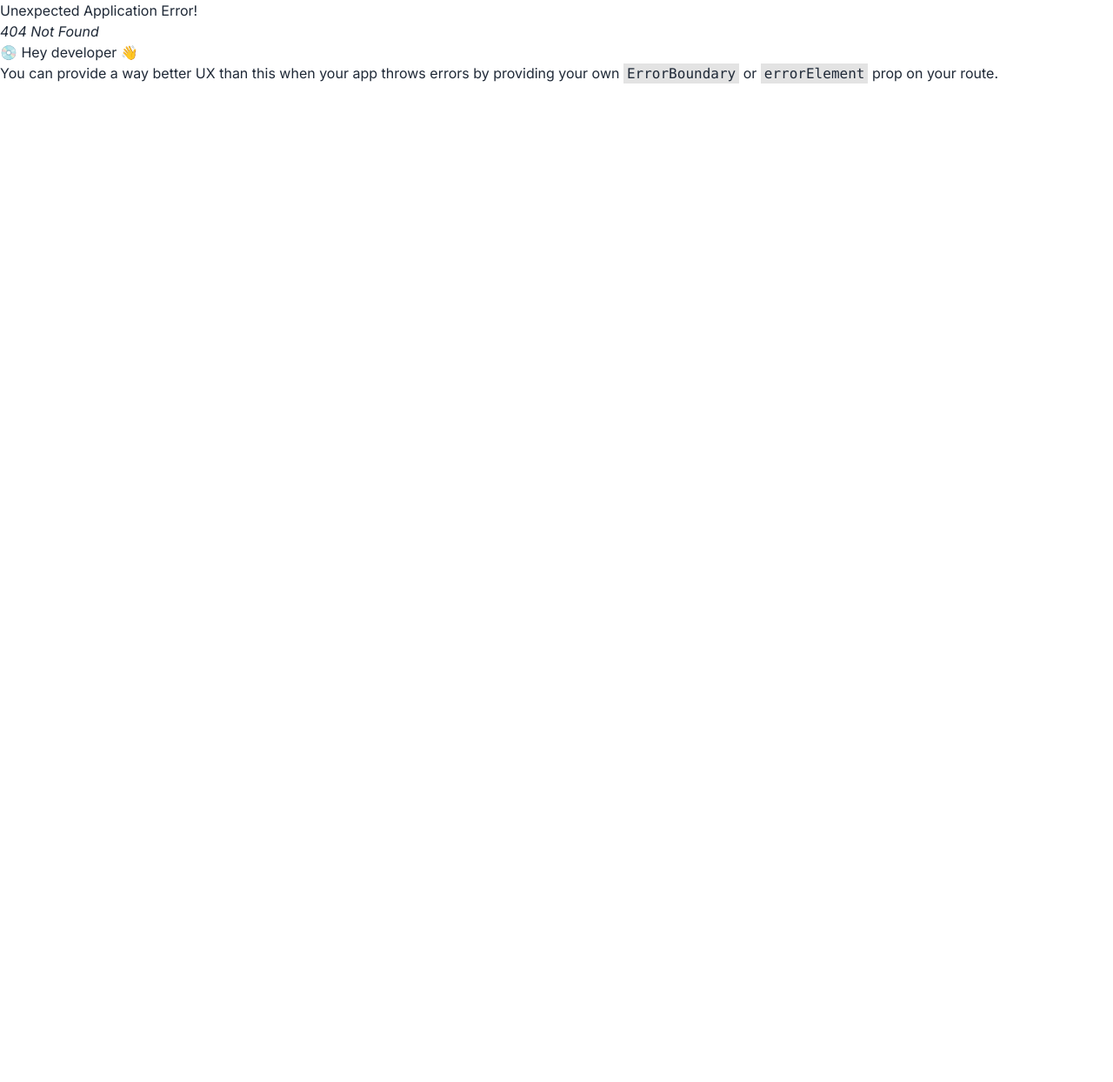
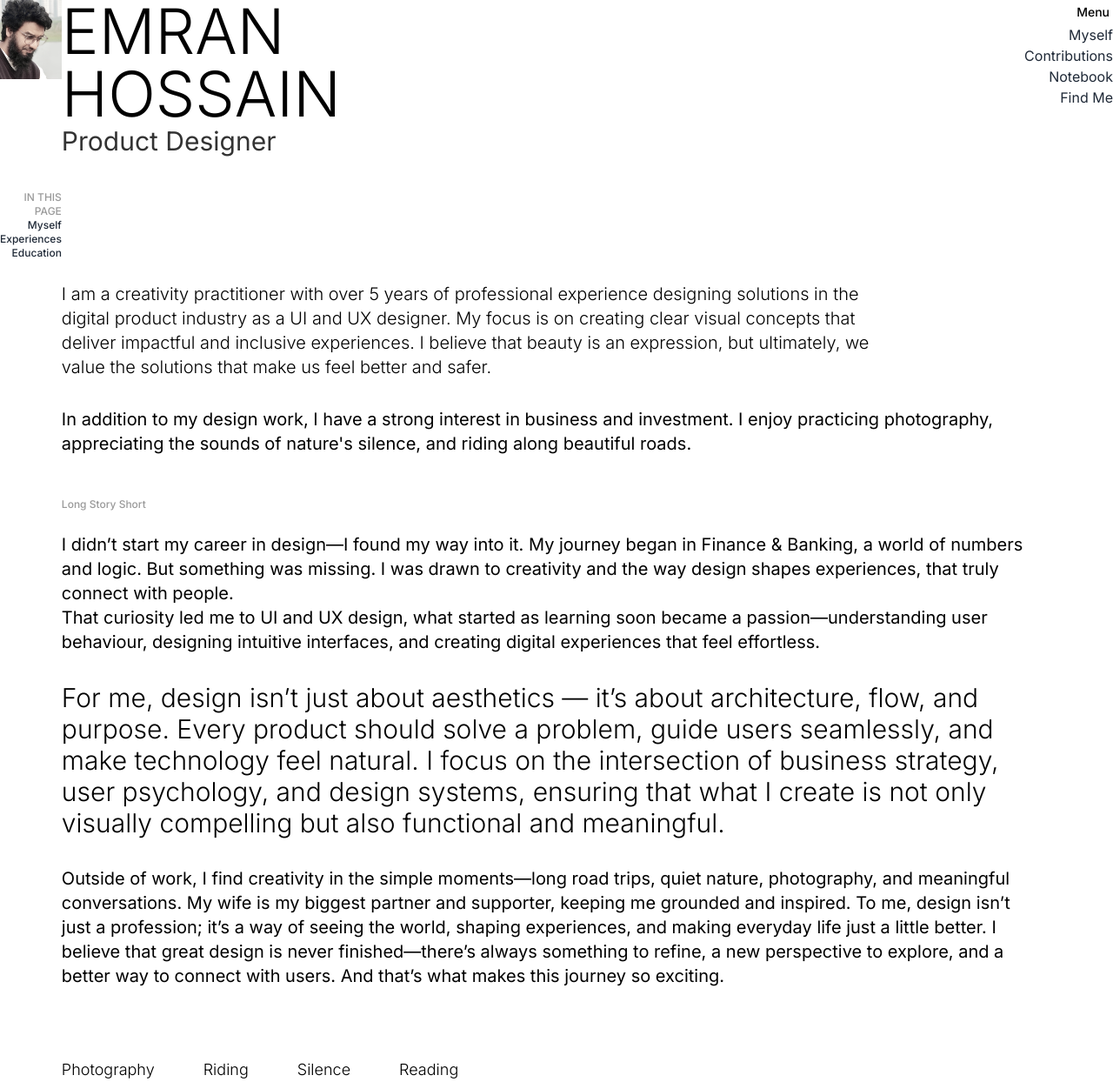
Before and after one commit to FazluLKarim4122/hiemran-client-side, a React (Vite) app: page /myself in a window 1280 px wide. Before the commit this address had no page. Shown: the whole page at 87% size. Before the commit the page ends 800 px from the top, so only its background shows below. Built offline with nearby package versions, Linux system fonts and the light colour scheme.

Commit message:
Working on a Myself Page

```diff
--- a/src/Pages/Home/Home.jsx
+++ b/src/Pages/Home/Home.jsx
@@ -15,7 +15,7 @@ const Home = () => {
                 <p className='text-[#000000] font-light text-xl pt-36 pr-40'>I am a creativity practitioner with over 5 years of professional experience designing solutions in the digital product industry as a UI and UX designer. My focus is on creating clear visual concepts that deliver impactful and inclusive experiences. I believe that beauty is an expression, but ultimately, we value the solutions that make us feel better and safer.</p>
                 <p className='text-[#000000] font-normal text-xl pt-8 '>contact@hiemran.com</p>
             </div>
-            <div className='border pr-10 pt-5 pl-2'>
+            <div className='pr-10 pt-5 pl-2'>
                 <Navbar></Navbar>
             </div>
 
--- a/src/Pages/Main/Main.jsx
+++ b/src/Pages/Main/Main.jsx
@@ -3,7 +3,7 @@ import { Outlet } from 'react-router-dom';
 
 const Main = () => {
     return (
-        <div className='bg-[#fffff] '>
+        <div className='bg-[#fffff]'>
             <Outlet></Outlet>
         </div>
     );
--- a/src/Pages/Myself/Myself.jsx
+++ b/src/Pages/Myself/Myself.jsx
@@ -1,16 +1,70 @@
-import React from 'react';
-import Navbar from '../../SharedComponents/Navbar/Navbar';
+import React from "react";
+import Navbar from "../../SharedComponents/Navbar/Navbar";
+import img2 from "../../assets/Emran_cropped_2.png";
 
 const Myself = () => {
-    return (
-        <div>
-            <div>
-                <img src="" alt="" />
-            </div>
-            <div></div>
-            <div><Navbar></Navbar></div>
+  return (
+    <div className="flex justify-center">
+      <div>
+        <img src={img2} alt="" />
+        <div className="text-end mt-32">
+          <p className="text-[#00000066] text-xs font-medium ">IN THIS PAGE </p>
+          <p className="text-xs font-medium">Myself</p>
+          <p className="text-xs font-medium">Experiences </p>
+          <p className="text-xs font-medium">Education</p>
         </div>
-    );
+      </div>
+
+      <div>
+        <p className="text-7xl font-light text-black">
+          EMRAN <br /> HOSSAIN
+        </p>
+        <p className="font-normal text-3xl text-[#000000cc]">
+          Product Designer
+        </p>
+        <p className="font-light text-xl text-[#000000] pt-36 pr-40">
+          I am a creativity practitioner with over 5 years of professional
+          experience designing solutions in the digital product industry as a UI
+          and UX designer. My focus is on creating clear visual concepts that
+          deliver impactful and inclusive experiences. I believe that beauty is
+          an expression, but ultimately, we value the solutions that make us
+          feel better and safer.
+        </p>
+        <p className="font-normal text-xl text-[#000000] pt-8">
+          In addition to my design work, I have a strong interest in business
+          and investment. I enjoy practicing photography, appreciating the
+          sounds of nature's silence, and riding along beautiful roads.
+        </p>
+       <p className="font-medium text-xs text-[#00000066] pt-12">
+       Long Story Short
+       </p>
+        <p className="font-normal text-xl text-[#000000] pt-6">
+        I didn’t start my career in design—I found my way into it. My journey began in Finance & Banking, a world of numbers and logic. But something was missing. I was drawn to creativity and the way design shapes experiences, that truly connect with people.
+        <br />
+        That curiosity led me to UI and UX design, what started as learning soon became a passion—understanding user behaviour, designing intuitive interfaces, and creating digital experiences that feel effortless.
+          </p>
+          <p className="font-light
+           text-3xl text-black pt-8">
+            For me, design isn’t just about
+            aesthetics — it’s about architecture, flow, and purpose. Every product should solve a problem, guide users seamlessly, and make technology feel natural. I focus on the intersection of business strategy, user psychology, and design systems, ensuring that what I create is not only visually compelling but also functional and meaningful.
+          </p>
+          <p className="font-normal text-xl text-[#000000] pt-8">
+          Outside of work, I find creativity in the simple moments—long road trips, quiet nature, photography, and meaningful conversations. My wife is my biggest partner and supporter, keeping me grounded and inspired. To me, design isn’t just a profession; it’s a way of seeing the world, shaping experiences, and making everyday life just a little better.
+          I believe that great design is never finished—there’s always something to refine, a new perspective to explore, and a better way to connect with users. And that’s what makes this journey so exciting.
+
+          </p>
+          <div className="flex gap-14 pt-20">
+            <div className="font-light text-lg text-black">Photography</div>
+            <div className="font-light text-lg text-black">Riding</div>
+            <div className="font-light text-lg text-black">Silence</div>
+            <div className="font-light text-lg text-black">Reading</div>
+          </div>
+      </div>
+      <div>
+        <Navbar></Navbar>
+      </div>
+    </div>
+  );
 };
 
 export default Myself;
--- a/src/Routes/Root.jsx
+++ b/src/Routes/Root.jsx
@@ -4,6 +4,7 @@ import {
   } from "react-router-dom";
 import Home from "../Pages/Home/Home";
 import Main from "../Pages/Main/Main";
+import Myself from "../Pages/Myself/Myself";
 
 
   const router = createBrowserRouter([
@@ -15,6 +16,10 @@ import Main from "../Pages/Main/Main";
             path: "/",
             element: <Home/>,
         },
+        {
+          path: '/myself',
+          element: <Myself></Myself>
+        }
       ]
     },
 
--- a/src/SharedComponents/Navbar/Navbar.jsx
+++ b/src/SharedComponents/Navbar/Navbar.jsx
@@ -4,7 +4,7 @@ import { NavLink } from "react-router-dom";
 const Navbar = () => {
 
     const navigationLink = <>
-    <li><NavLink >Myself</NavLink></li>
+    <li><NavLink to='/myself' >Myself</NavLink></li>
     <li ><NavLink>Contributions</NavLink></li>
     <li><NavLink>Notebook</NavLink></li>
     <li><NavLink>Find Me</NavLink></li>
@@ -14,7 +14,7 @@ const Navbar = () => {
     <div>
       <div className="dropdown dropdown-hover">
         <div  role="" className="font-medium text-sm text-black m-1 text-right">
-          Menu
+          <NavLink to='/'>Menu</NavLink>
         </div>
         <ul
 
```
